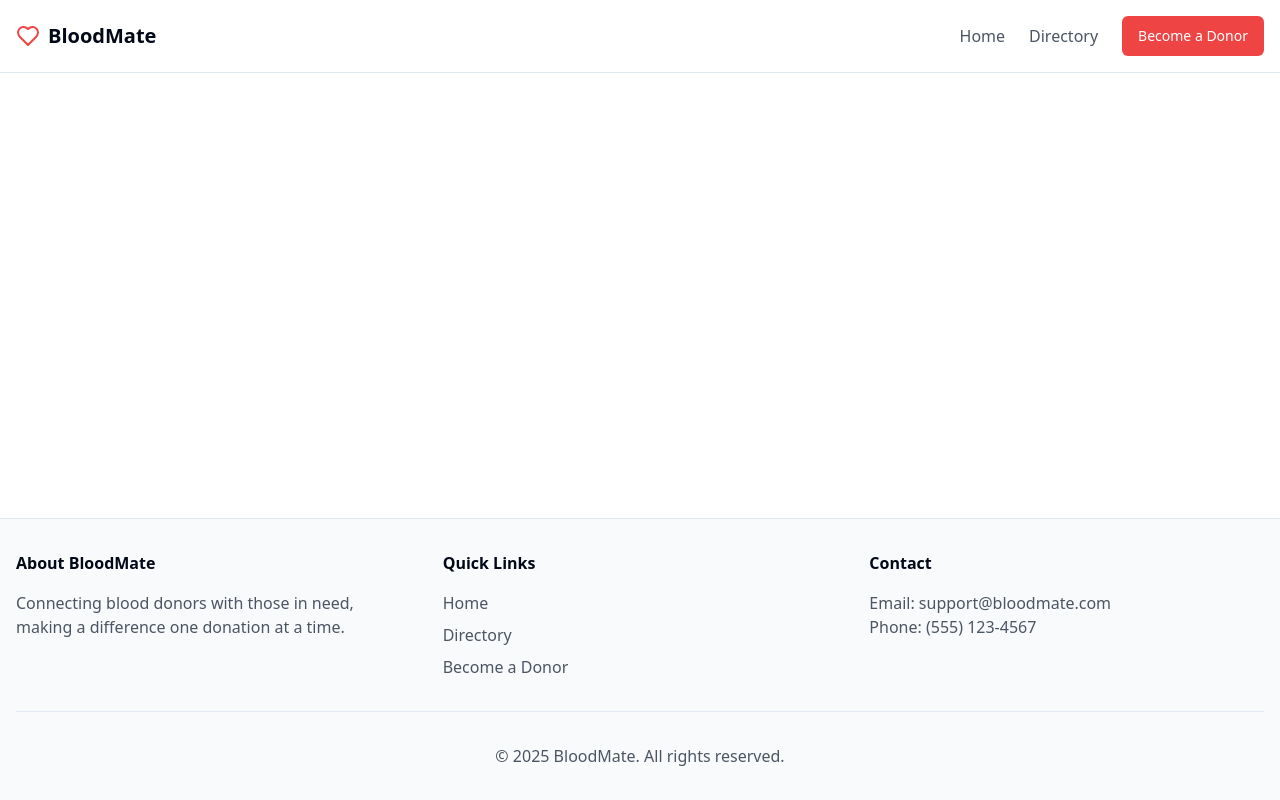
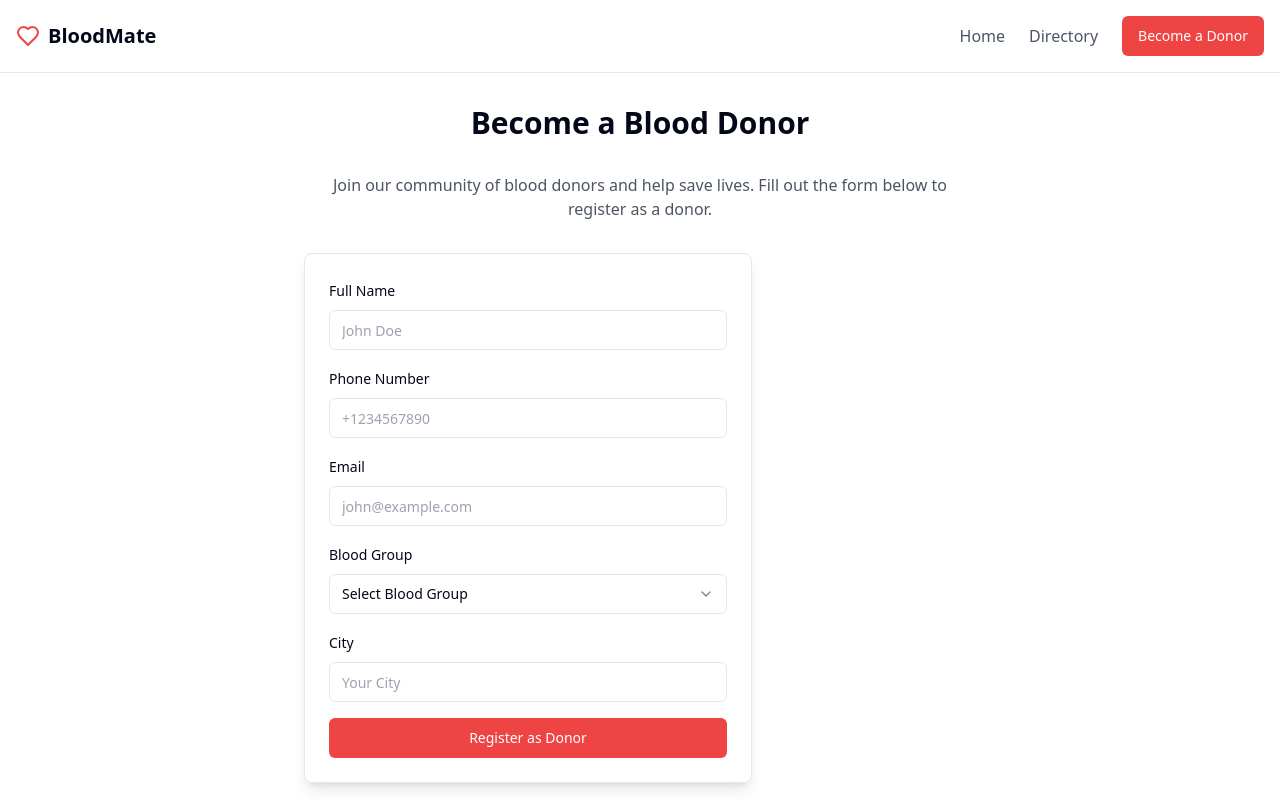
Before and after one commit to Madesh3/bloodmate, a React (Vite) app: page /become-donor in a window 1280 px wide. Shown: the top 800 px of the page. Built offline with nearby package versions, Linux system fonts and the light colour scheme.

Commit message:
Separate Become a Donor page
Refactor the application to create a dedicated page for the "Become a Donor" section, enhancing navigation and user experience.
[skip gpt_engineer]

```diff
--- a/src/App.tsx
+++ b/src/App.tsx
@@ -6,6 +6,7 @@ import { BrowserRouter, Routes, Route } from "react-router-dom";
 import Layout from "./components/Layout";
 import Index from "./pages/Index";
 import Directory from "./pages/Directory";
+import BecomeDonor from "./pages/BecomeDonor";
 
 const queryClient = new QueryClient();
 
@@ -19,6 +20,7 @@ const App = () => (
           <Routes>
             <Route path="/" element={<Index />} />
             <Route path="/directory" element={<Directory />} />
+            <Route path="/become-donor" element={<BecomeDonor />} />
           </Routes>
         </Layout>
       </BrowserRouter>
--- a/src/components/Layout.tsx
+++ b/src/components/Layout.tsx
@@ -19,7 +19,7 @@ const Layout = ({ children }: { children: React.ReactNode }) => {
               <Link to="/" className="text-gray-600 hover:text-gray-900">Home</Link>
               <Link to="/directory" className="text-gray-600 hover:text-gray-900">Directory</Link>
               <Button asChild>
-                <Link to="/">Become a Donor</Link>
+                <Link to="/become-donor">Become a Donor</Link>
               </Button>
             </div>
 
@@ -35,7 +35,7 @@ const Layout = ({ children }: { children: React.ReactNode }) => {
                   <Link to="/" className="text-lg">Home</Link>
                   <Link to="/directory" className="text-lg">Directory</Link>
                   <Button asChild>
-                    <Link to="/">Become a Donor</Link>
+                    <Link to="/become-donor">Become a Donor</Link>
                   </Button>
                 </div>
               </SheetContent>
@@ -60,7 +60,7 @@ const Layout = ({ children }: { children: React.ReactNode }) => {
               <div className="space-y-2">
                 <Link to="/" className="block text-gray-600 hover:text-gray-900">Home</Link>
                 <Link to="/directory" className="block text-gray-600 hover:text-gray-900">Directory</Link>
-                <Link to="/" className="block text-gray-600 hover:text-gray-900">Become a Donor</Link>
+                <Link to="/become-donor" className="block text-gray-600 hover:text-gray-900">Become a Donor</Link>
               </div>
             </div>
             <div>
--- /dev/null
+++ b/src/pages/BecomeDonor.tsx
@@ -0,0 +1,17 @@
+import DonorRegistrationForm from "@/components/DonorRegistrationForm";
+
+const BecomeDonor = () => {
+  return (
+    <div className="container mx-auto px-4 py-8">
+      <div className="max-w-2xl mx-auto">
+        <h1 className="text-3xl font-bold text-center mb-8">Become a Blood Donor</h1>
+        <p className="text-gray-600 text-center mb-8">
+          Join our community of blood donors and help save lives. Fill out the form below to register as a donor.
+        </p>
+        <DonorRegistrationForm />
+      </div>
+    </div>
+  );
+};
+
+export default BecomeDonor;
--- a/src/pages/Index.tsx
+++ b/src/pages/Index.tsx
@@ -1,5 +1,4 @@
 import { Button } from "@/components/ui/button";
-import DonorRegistrationForm from "@/components/DonorRegistrationForm";
 import { Link } from "react-router-dom";
 import { Heart, Users, Hospital } from "lucide-react";
 
@@ -21,7 +20,7 @@ const Index = () => {
               <Link to="/directory">Find Donors</Link>
             </Button>
             <Button asChild size="lg" variant="outline">
-              <a href="#register">Become a Donor</a>
+              <Link to="/become-donor">Become a Donor</Link>
             </Button>
           </div>
         </div>
@@ -56,14 +55,6 @@ const Index = () => {
           </div>
         </div>
       </section>
-
-      {/* Registration Form Section */}
-      <section id="register" className="container mx-auto px-4 py-8">
-        <div className="max-w-2xl mx-auto">
-          <h2 className="text-3xl font-bold text-center mb-8">Register as a Donor</h2>
-          <DonorRegistrationForm />
-        </div>
-      </section>
     </div>
   );
 };
```
